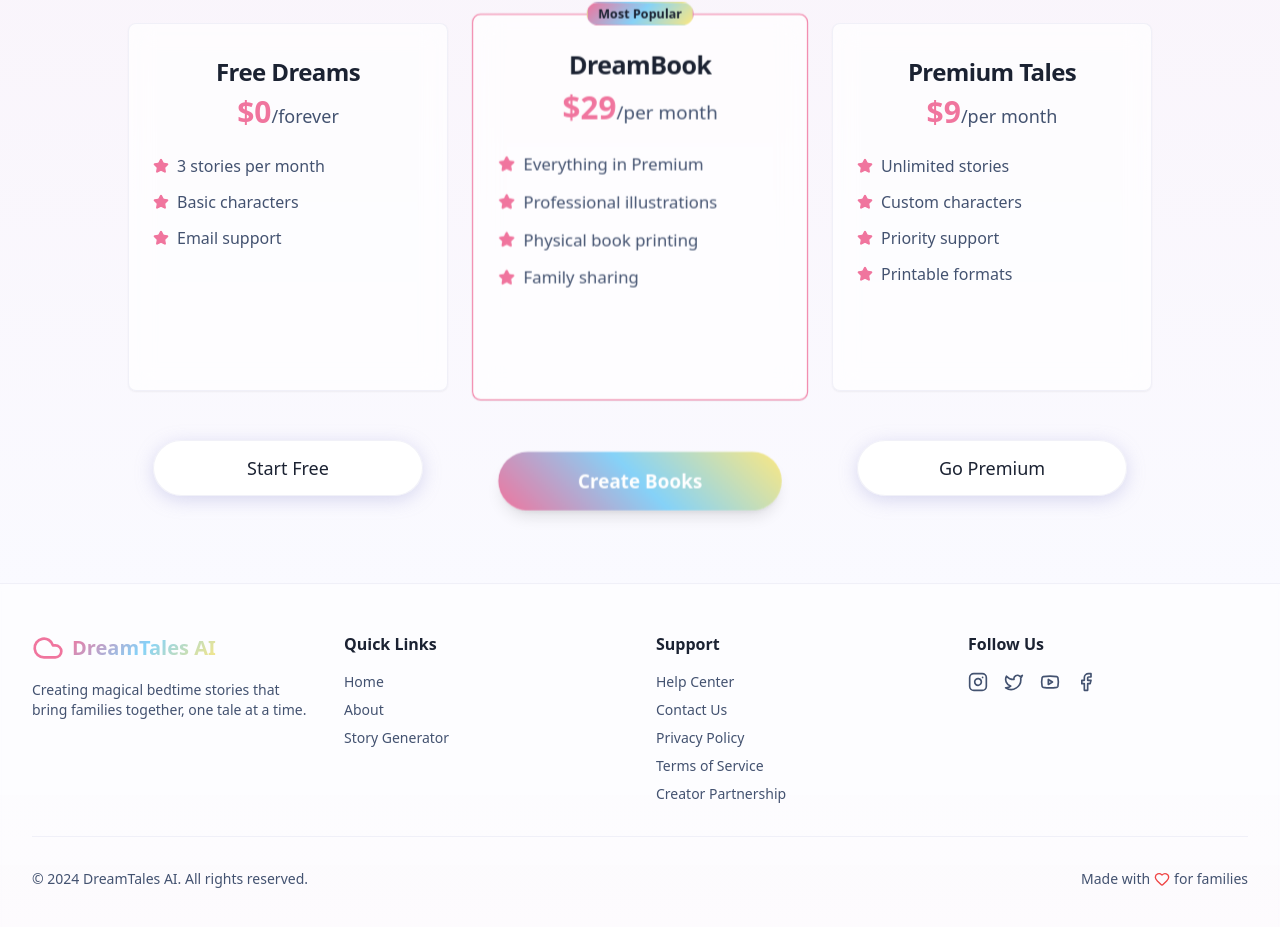
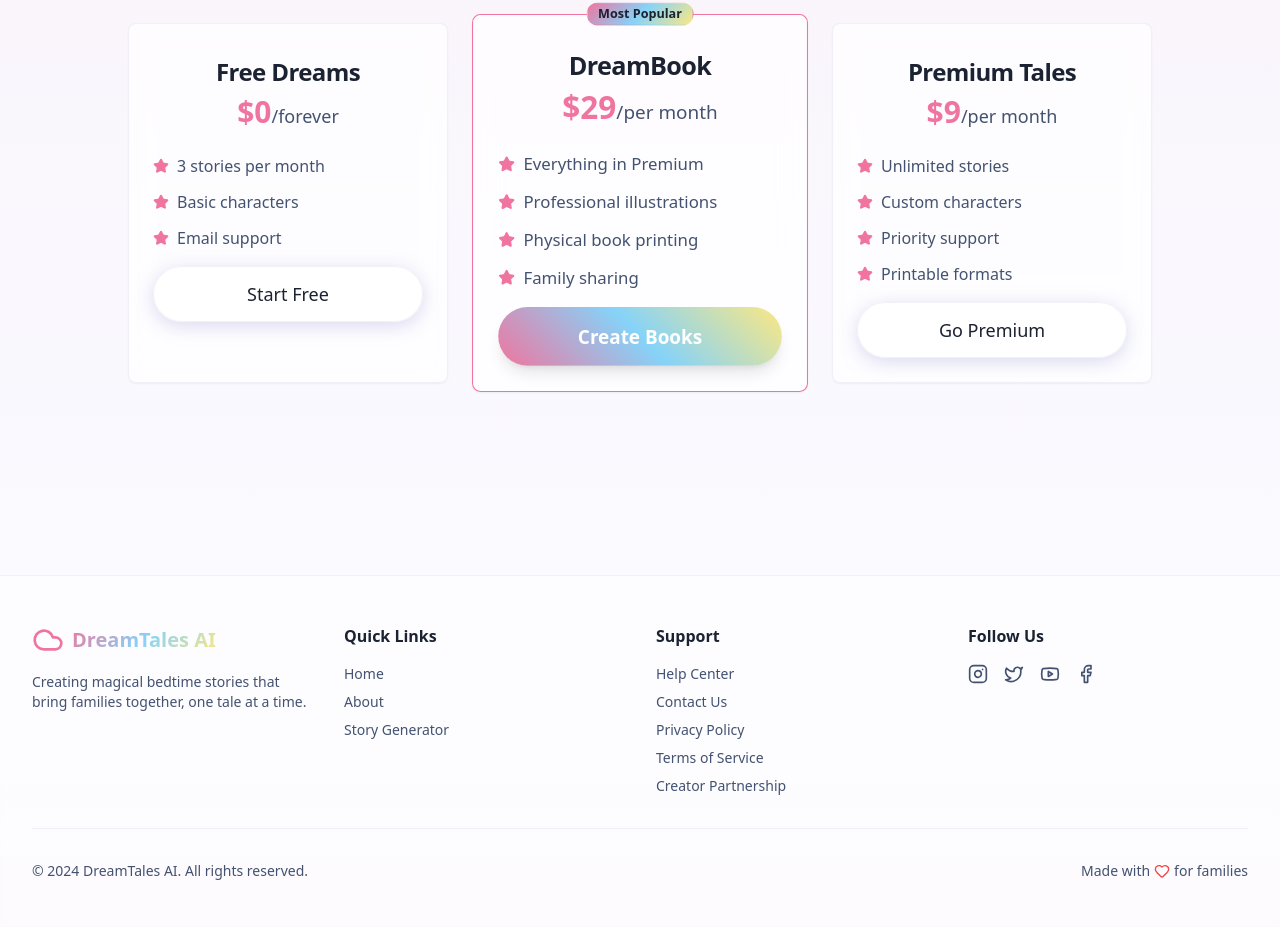
Before and after one commit to ReginaldCosensIII/dreamtales-cloud-scribe, a React (Vite) app: page / in a window 1280 px wide. Shown: the part 3172-4099 px from the top of the page. Built offline with nearby package versions, Linux system fonts and the light colour scheme.

Commit message:
Fix button alignment in cards
Ensure buttons in the "Choose Your Adventure" section are correctly aligned to the bottom of their respective cards.

```diff
--- a/src/pages/Index.tsx
+++ b/src/pages/Index.tsx
@@ -366,8 +366,8 @@ const Index = () => {
                     <span className="text-lg text-muted-foreground font-normal">/{plan.period}</span>
                   </div>
                 </CardHeader>
-                <CardContent className="flex flex-col h-full pb-6">
-                  <ul className="space-y-3 flex-grow mb-6">
+                <CardContent className="space-y-4 flex-1 flex flex-col">
+                  <ul className="space-y-3 flex-grow">
                     {plan.features.map((feature, featureIndex) => (
                       <li key={featureIndex} className="flex items-center gap-2">
                         <Star className="h-4 w-4 text-primary fill-primary" />
```
